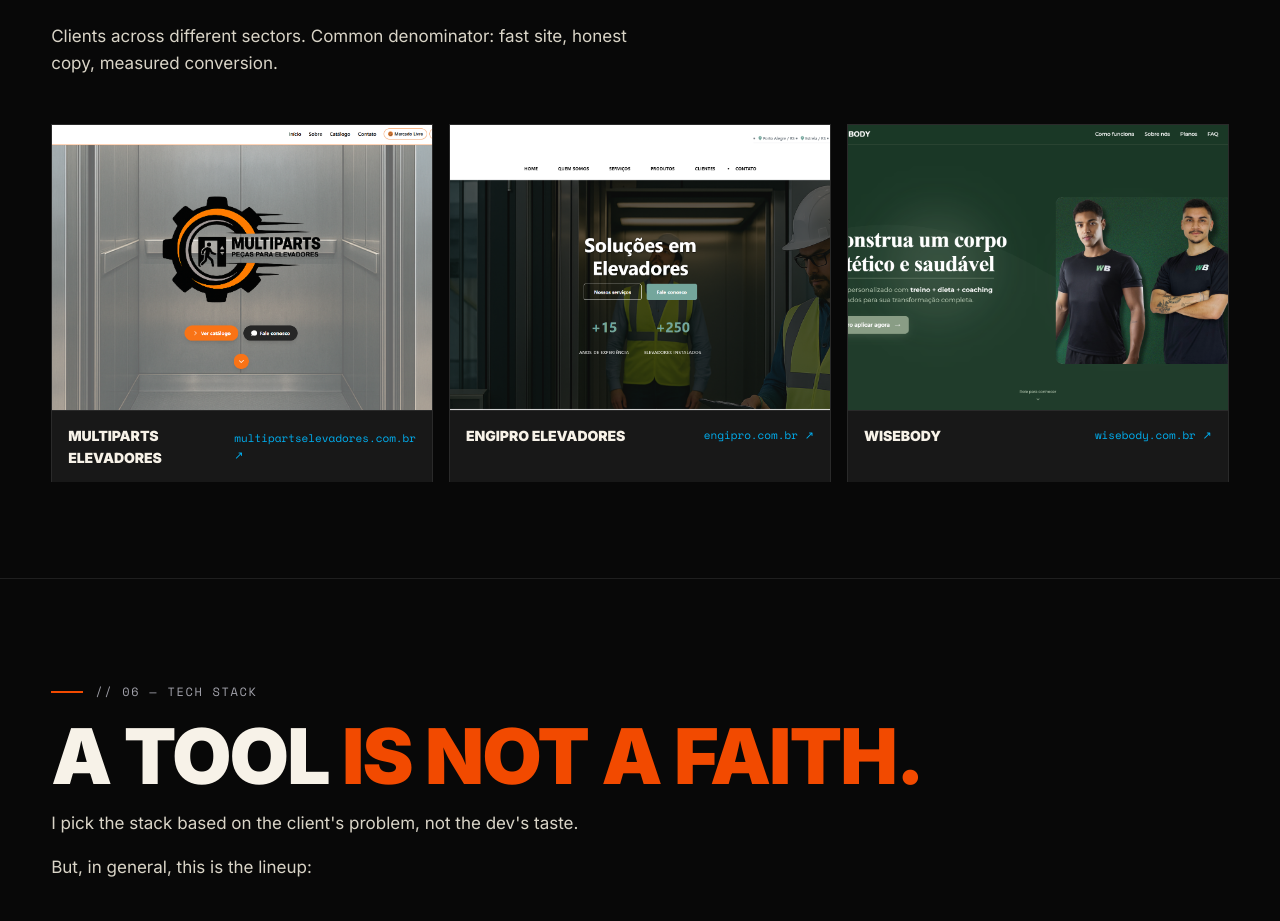
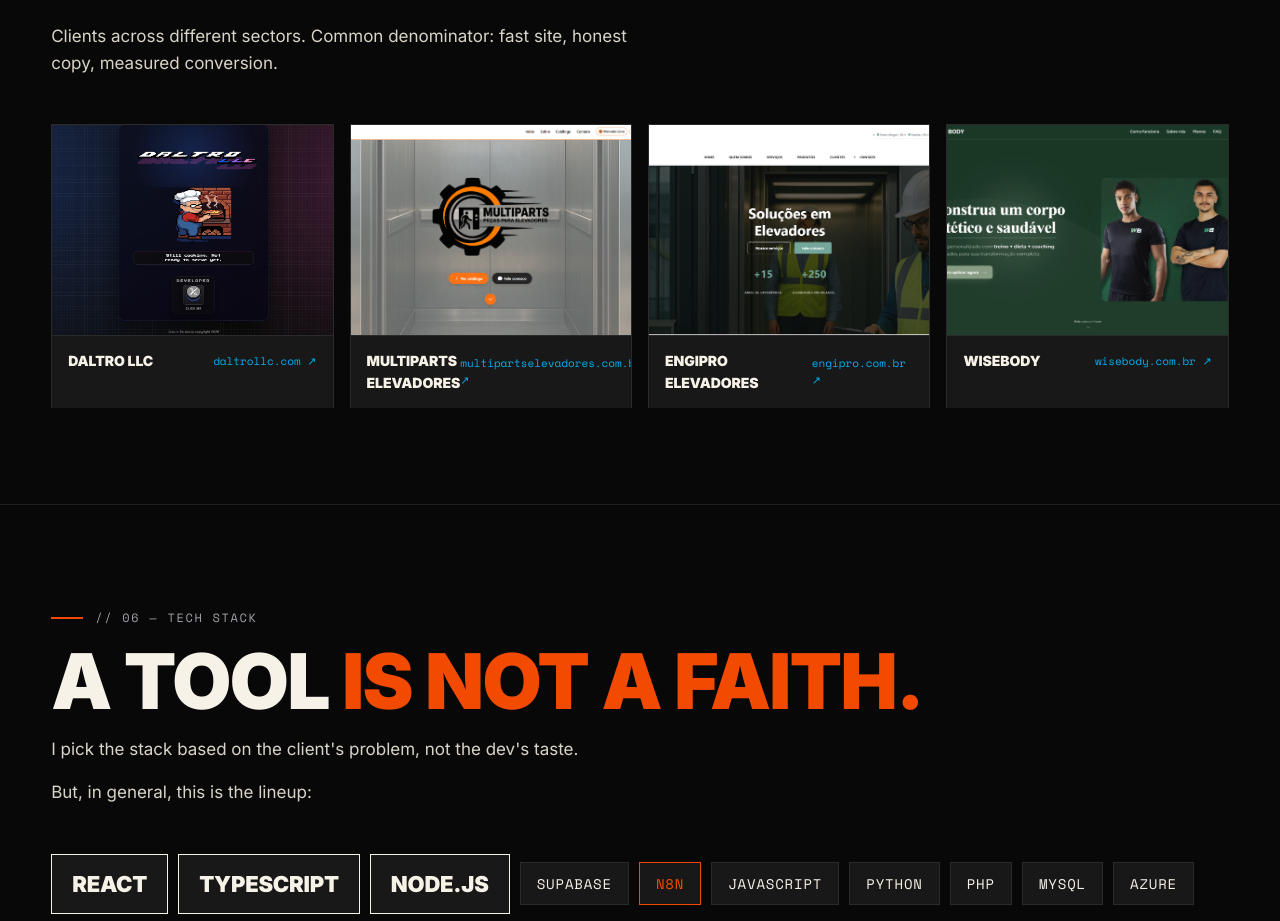
Before and after one commit to Mit0lenda/PortFolio, a React (Vite) app: page / in a window 1280 px wide. Shown: the part 5815-6736 px from the top of the page. Built offline with nearby package versions, Linux system fonts and the light colour scheme.

Commit message:
feat: initialize project scaffold with components, assets, and localization infrastructure

```diff
--- a/src/components/sections/SitesSection.tsx
+++ b/src/components/sections/SitesSection.tsx
@@ -2,6 +2,7 @@
 import { useCopy } from "../../lib/useCopy";
 
 const SITES = [
+  { n: "Daltro LLC",            url: "daltrollc.com",               img: "/assets/site-daltrollc.png" },
   { n: "MultiParts Elevadores", url: "multipartselevadores.com.br", img: "/assets/site-multiparts.png" },
   { n: "Engipro Elevadores",    url: "engipro.com.br",              img: "/assets/site-engipro.png" },
   { n: "Wisebody",              url: "wisebody.com.br",             img: "/assets/site-wisebody.png" },
--- a/src/styles/globals.css
+++ b/src/styles/globals.css
@@ -749,7 +749,7 @@
 /* sites */
 .sites-grid {
   display: grid;
-  grid-template-columns: repeat(3, 1fr);
+  grid-template-columns: repeat(4, 1fr);
   gap: 16px;
 }
 
```
Also changed, not shown: public/assets/site-daltrollc.png (added), src/assets/sites/daltrollc/image.png (added).
